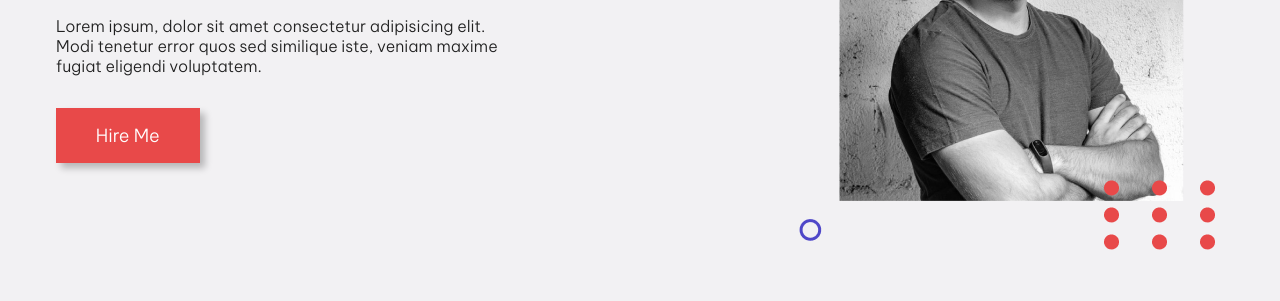
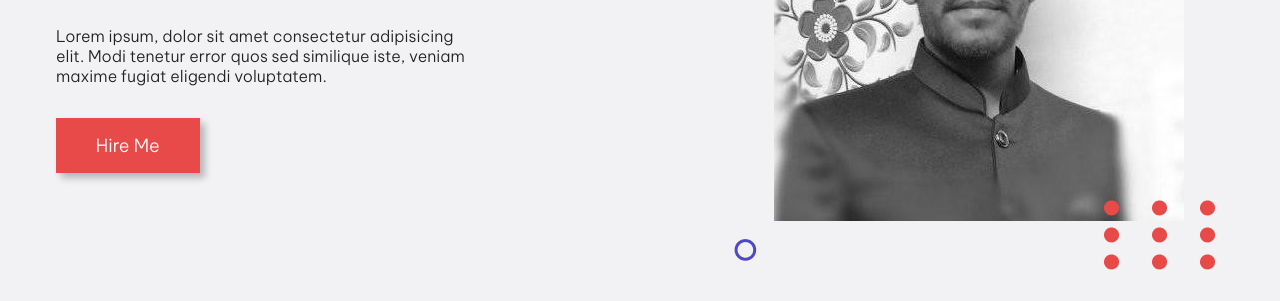
Before and after one commit to HarshBalwanix/MyPortFolio, a plain HTML site: page index.html in a window 1280 px wide. Shown: the part 389-690 px from the top of the page. Drawn offline with nearby package versions, Linux system fonts and the light colour scheme.

Commit message:
Added image

```diff
--- a/index.html
+++ b/index.html
@@ -61,7 +61,7 @@
                     </div>
 
                        <div class="user-image" alt="">
-                        <img src="./images/userAsset/UserImage.png" alt=""> <!--replace with own image-->
+                        <img src="./images/userAsset/my.jfif" alt=""> <!--replace with own image-->
                     </div>
 
 
```
Also changed, not shown: images/userAsset/my.jfif (added).
